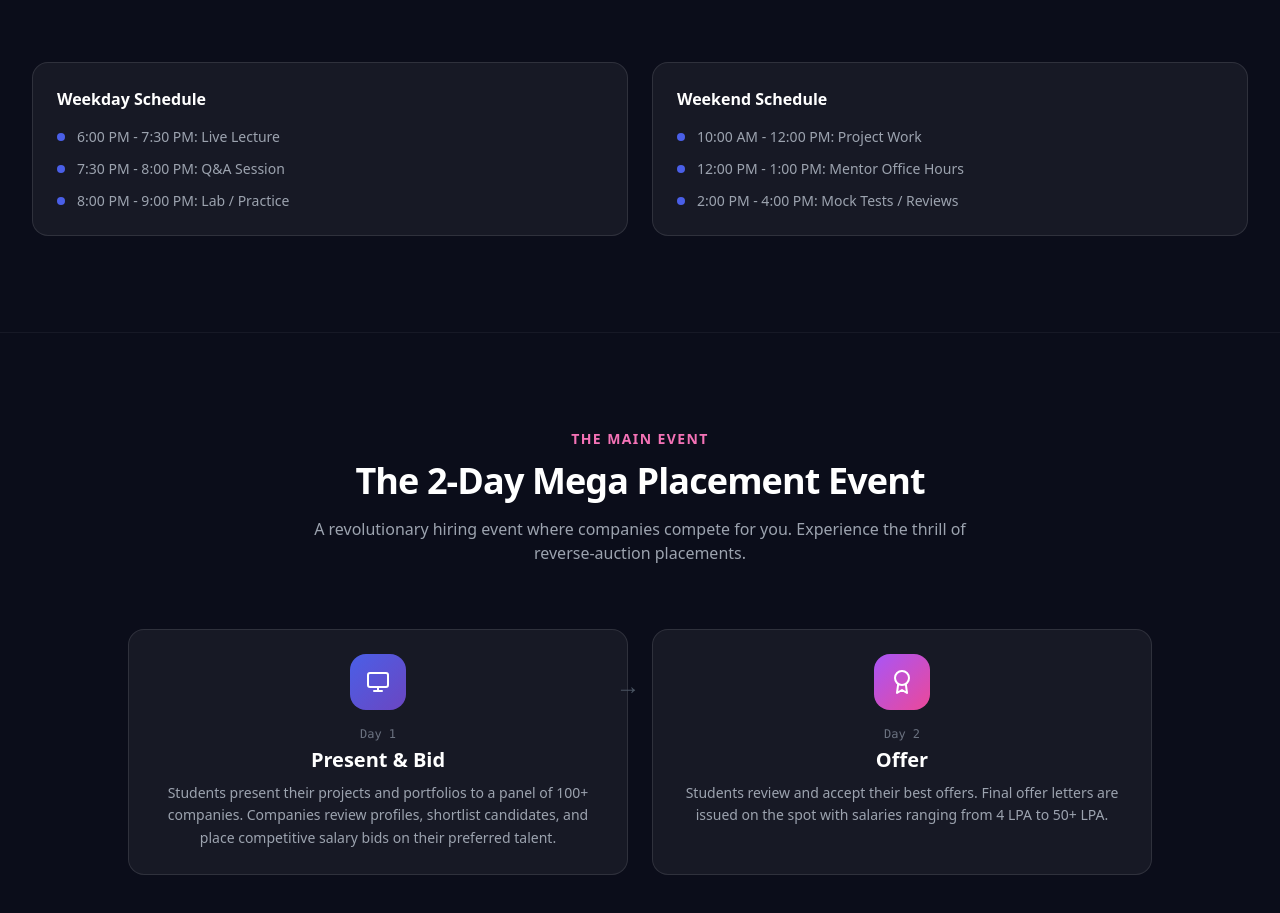
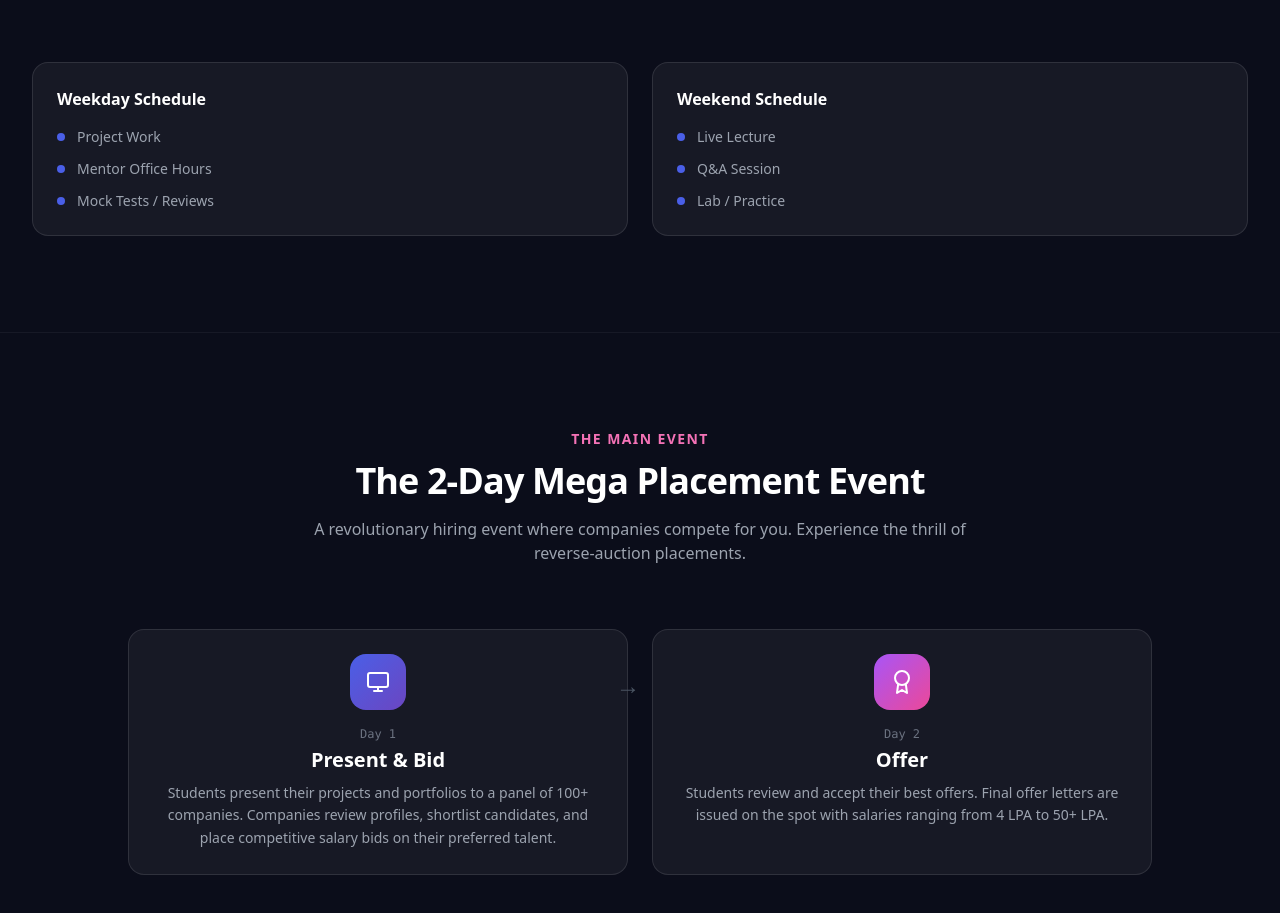
Before and after one commit to sujal-altrodav/altrodav_web, a Next.js app: page / in a window 1280 px wide. Shown: the part 4063-4976 px from the top of the page. Built offline with nearby package versions, Linux system fonts and the light colour scheme; no server answers.

Commit message:
schedule

```diff
--- a/app/sections/FAQ.tsx
+++ b/app/sections/FAQ.tsx
@@ -22,7 +22,7 @@ const FAQS = [
   },
   {
     q: 'What is the class schedule like?',
-    a: 'Weekday sessions run from 6:00 PM to 9:00 PM (live lectures, Q&A, and practice). Weekend sessions run from 10:00 AM to 4:00 PM (project work, mentor office hours, and mock tests). The schedule is designed to be compatible with regular college hours.',
+    a: 'Weekday sessions include project work, mentor office hours, and mock tests. Weekend sessions include live lectures, Q&A, and practice. The schedule is designed to be compatible with regular college hours.',
   },
   {
     q: 'Are there any prerequisites?',
--- a/app/sections/ProgramTimeline.tsx
+++ b/app/sections/ProgramTimeline.tsx
@@ -31,8 +31,8 @@ const PHASES: Phase[] = [
 ]
 
 const SCHEDULE = {
-  weekday: { title: 'Weekday Schedule', items: ['6:00 PM - 7:30 PM: Live Lecture', '7:30 PM - 8:00 PM: Q&A Session', '8:00 PM - 9:00 PM: Lab / Practice'] },
-  weekend: { title: 'Weekend Schedule', items: ['10:00 AM - 12:00 PM: Project Work', '12:00 PM - 1:00 PM: Mentor Office Hours', '2:00 PM - 4:00 PM: Mock Tests / Reviews'] },
+  weekday: { title: 'Weekday Schedule', items: ['Project Work', 'Mentor Office Hours', 'Mock Tests / Reviews'] },
+  weekend: { title: 'Weekend Schedule', items: ['Live Lecture', 'Q&A Session', 'Lab / Practice'] },
 }
 
 export default function ProgramTimeline() {
```
